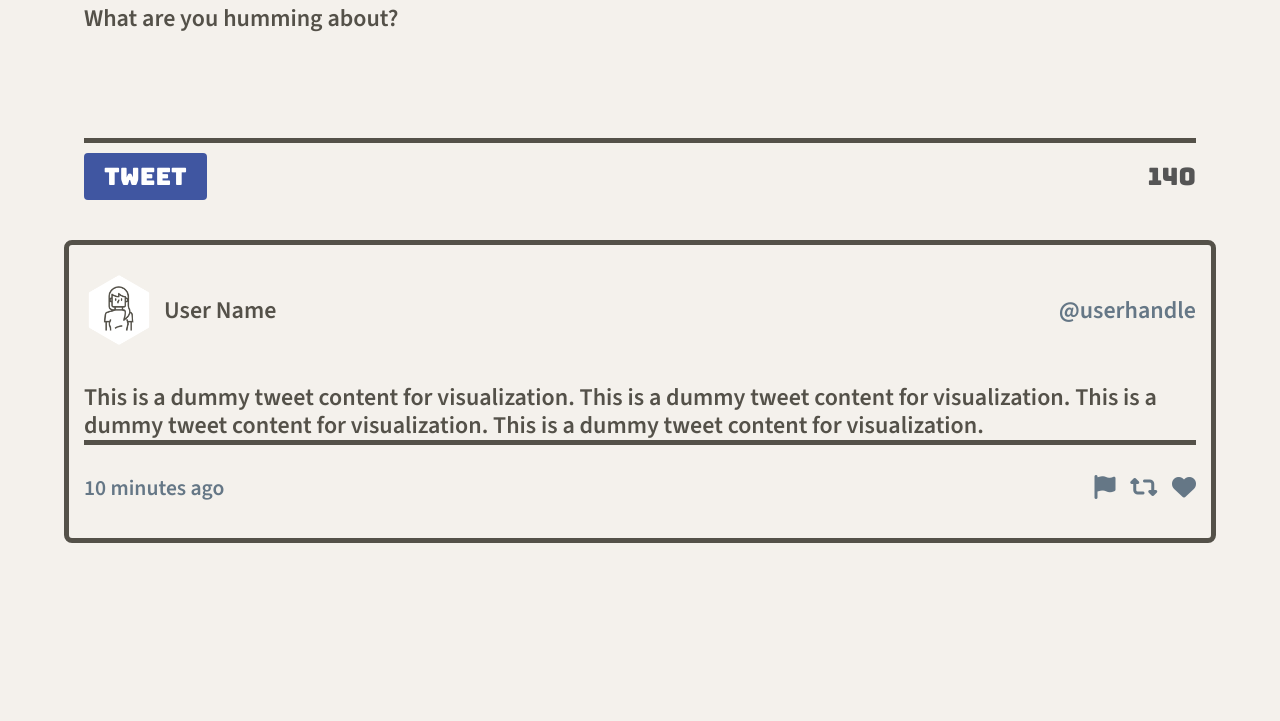
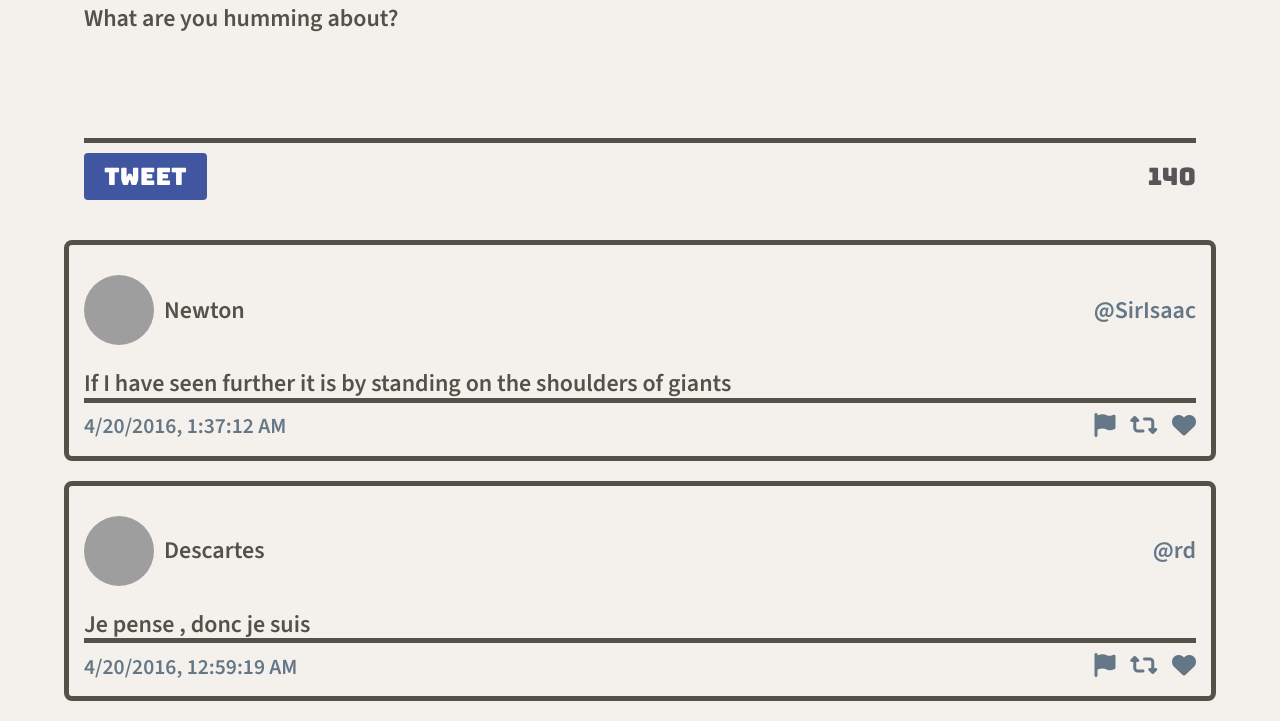
Before and after one commit to irohunk/tweeter, a website: page public/index.html in a window 1280 px wide. Shown: the part 606-1327 px from the top of the page. Before the commit the page ends 1169 px from the top, so only its background shows below. Drawn offline with nearby package versions, Linux system fonts and the light colour scheme; grey boxes are pictures that could not be loaded.

Commit message:
tweets getting populated dynamically

```diff
--- a/public/index.html
+++ b/public/index.html
@@ -64,7 +64,7 @@
 
       <!-- New section for tweets container -->
       <section class="tweets-container">
-        <article class="tweet">
+        <!-- <article class="tweet">
           <header>
             <img src="/images/profile-hex.png" alt="User Avatar" class="avatar">
             <h3 class="username">User Name</h3>
@@ -79,7 +79,7 @@
               <i class="fas fa-heart"></i>
             </div>
           </footer>
-        </article>
+        </article> -->
       </section>
     </main>
     <!--jQuery library added here-->
--- a/public/scripts/client.js
+++ b/public/scripts/client.js
@@ -3,3 +3,78 @@
  * jQuery is already loaded
  * Reminder: Use (and do all your DOM work in) jQuery's document ready function
  */
+
+// Test / driver code (temporary). Eventually will get this from the server.
+
+
+// Define createTweetElement function
+const createTweetElement = function(tweet) {
+  const { user, content, created_at } = tweet;
+
+  // Create the tweet
+  const $tweet = $(`
+    <article class="tweet">
+      <header>
+        <img src="${user.avatars}" alt="User Avatar" class="avatar">
+        <h2 class="username">${user.name}</h2>
+        <span class="handle">${user.handle}</span>
+      </header>
+      <div class="tweet-content">
+        ${content.text}
+      </div>
+      <footer>
+        <span class="timestamp">${new Date(created_at).toLocaleString()}</span>
+        <div class="tweet-actions">
+          <i class="fas fa-flag"></i>
+          <i class="fas fa-retweet"></i>
+          <i class="fas fa-heart"></i>
+        </div>
+      </footer>
+    </article>
+  `);
+
+  return $tweet;
+};
+
+// Define renderTweets function
+const renderTweets = function(tweets) {
+  const $tweetsContainer = $('.tweets-container');
+  $tweetsContainer.empty(); // Clear the container before appending new tweets
+
+  // Loop through each tweet and append it to the tweets container
+  for (const tweet of tweets) {
+    const $tweet = createTweetElement(tweet);
+    $tweetsContainer.append($tweet);
+  }
+};
+
+// Test data
+const data = [
+  {
+    "user": {
+      "name": "Newton",
+      "avatars": "https://i.imgur.com/73hZDYK.png",
+      "handle": "@SirIsaac"
+    },
+    "content": {
+      "text": "If I have seen further it is by standing on the shoulders of giants"
+    },
+    "created_at": 1461116232227
+  },
+  {
+    "user": {
+      "name": "Descartes",
+      "avatars": "https://i.imgur.com/nlhLi3I.png",
+      "handle": "@rd"
+    },
+    "content": {
+      "text": "Je pense , donc je suis"
+    },
+    "created_at": 1461113959088
+  }
+];
+
+// Call renderTweets to render the tweets on page load
+$(document).ready(function() {
+  renderTweets(data);
+});
--- a/server/data-files/initial-tweets.json
+++ b/server/data-files/initial-tweets.json
@@ -8,7 +8,7 @@
     "content": {
       "text": "If I have seen further it is by standing on the shoulders of giants"
     },
-    "created_at": 1721047478747
+    "created_at": 1721161038157
   },
   {
     "user": {
@@ -19,6 +19,6 @@
     "content": {
       "text": "Je pense , donc je suis"
     },
-    "created_at": 1721133878747
+    "created_at": 1721247438157
   }
 ]
```
